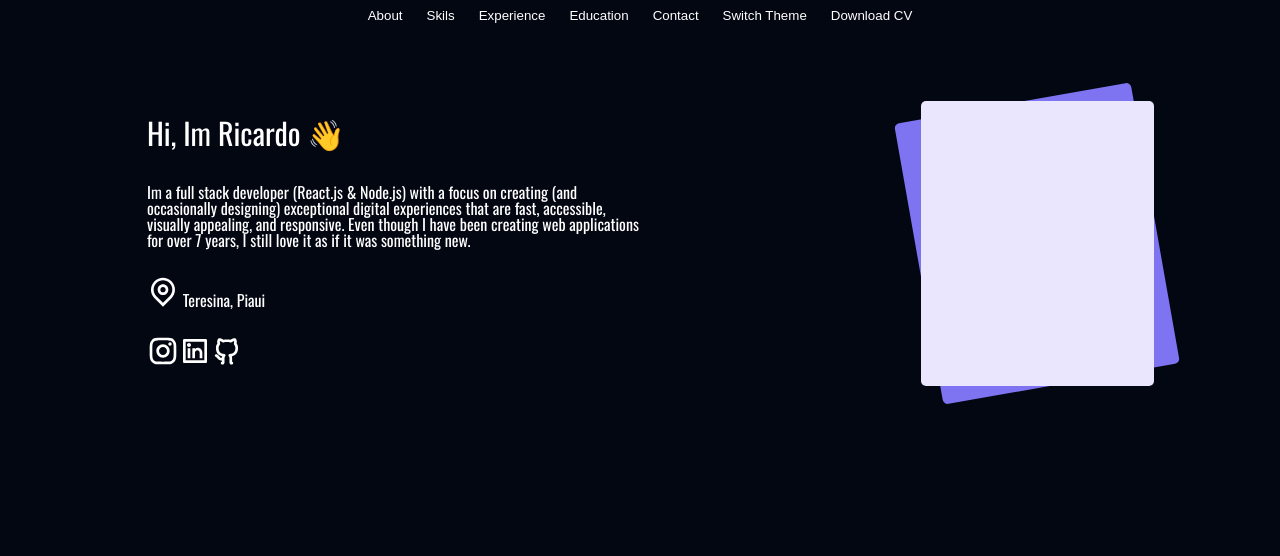
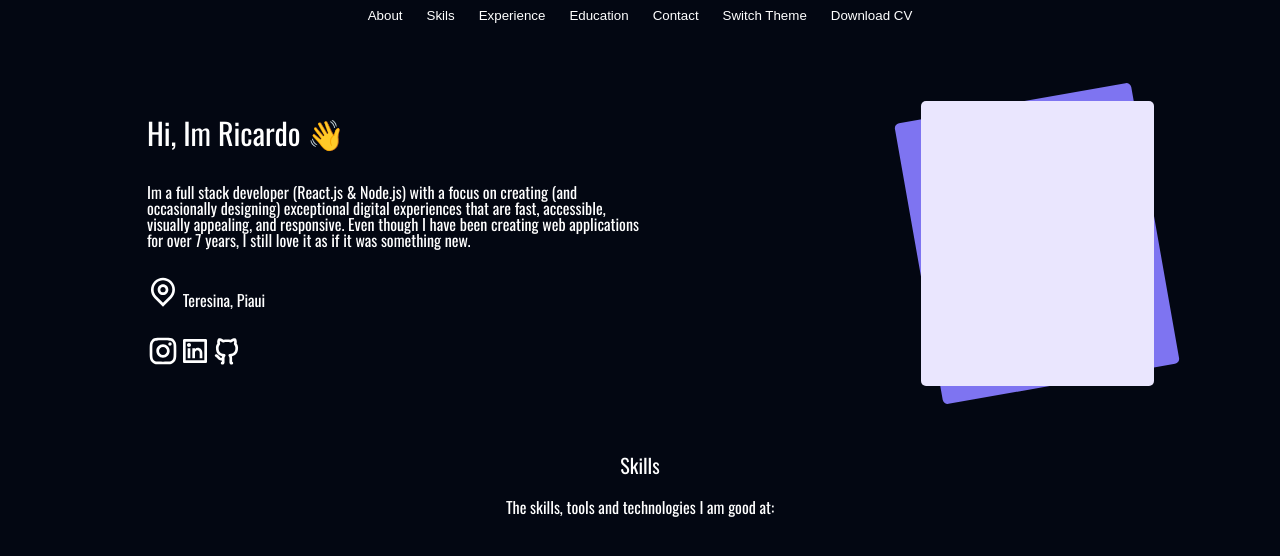
Before and after one commit to ricardosousabr/ricardosousabr.github.io, a Next.js app: page / in a window 1280 px wide. Shown: the top 556 px of the page. Built offline with nearby package versions, Linux system fonts and the light colour scheme; a web font is replaced by a local one.

Commit message:
feat(skills): create skills components

```diff
--- a/pages/index.tsx
+++ b/pages/index.tsx
@@ -1,10 +1,13 @@
 import Menu from "../src/components/Molecules/Menu";
-import Header from "../src/components/Molecules/Header"
+import Header from "../src/components/Molecules/Header";
+import Skills from "../src/components/Molecules/Skills";
+
 export default function Home() {
   return (
     <>
       <Menu />
       <Header />
+      <Skills />
     </>
   );
 }
--- /dev/null
+++ b/src/components/Molecules/Skills/index.tsx
@@ -0,0 +1,13 @@
+import Text from "../../Atoms/Text"
+import { SkillStyle, BoxText } from "./style"
+
+export default function Skills() {
+  return (
+    <SkillStyle>
+      <BoxText>
+          <Text color="white" fontSize="20px">Skills</Text>
+          <Text color="white" fontSize="16px">The skills, tools and technologies I am good at:</Text>
+      </BoxText>
+    </SkillStyle>
+  )
+}
--- /dev/null
+++ b/src/components/Molecules/Skills/style.ts
@@ -0,0 +1,19 @@
+import styled from "styled-components";
+import screens from "../../../tokens/screen";
+
+export const SkillStyle = styled.div`
+  display: flex;
+  flex-direction: column;
+  justify-content: center;
+`;
+
+export const BoxText = styled.div`
+  display: flex;
+  justify-content: space-between;
+  flex-direction: column;
+  align-items: center;
+  height: 60px;
+
+  @media (min-width: ${screens.small}) {
+  }
+`
```
Also changed, not shown: 2 other files (tests, documents, lock files or other folders).
